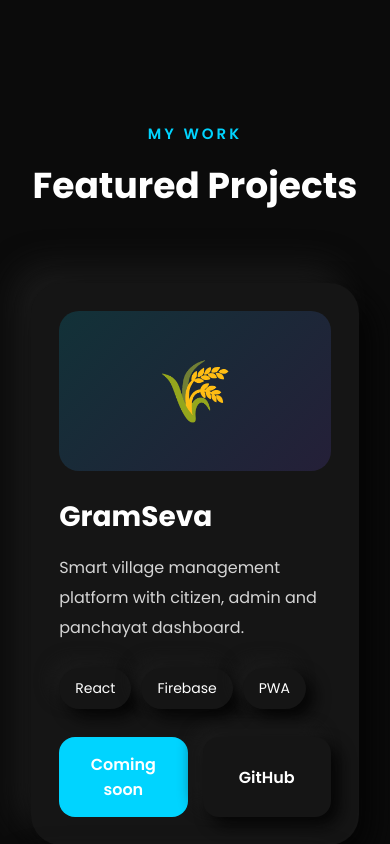
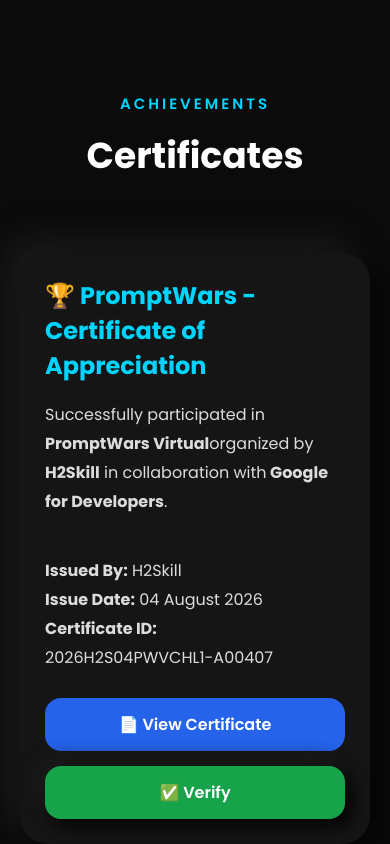
Before and after one commit to vishalexplore/portfolio, a React app: page / in a window 390 px wide. Shown: the part 5780-6624 px from the top of the page. Built offline with nearby package versions, Linux system fonts and the light colour scheme; the HTML template or start-up script is replaced by a standard one.

Commit message:
Added certificate section and portfolio updates

```diff
--- a/src/components/Navbar.jsx
+++ b/src/components/Navbar.jsx
@@ -16,6 +16,7 @@
   "about",
   "skills",
   "projects",
+  "certificates",
   "contact",
 ];
 
@@ -86,6 +87,14 @@
         </a>
 
         <a
+  href="#certificates"
+  className={active === "certificates" ? "active" : ""}
+  onClick={() => setMenuOpen(false)}
+>
+  Certificates
+</a>
+
+        <a
           href="#contact"
           className={active === "contact" ? "active" : ""}
           onClick={() => setMenuOpen(false)}
--- a/src/components/Sections.jsx
+++ b/src/components/Sections.jsx
@@ -325,6 +325,68 @@
 
 </section>
 
+{/* ================= CERTIFICATES ================= */}
+
+<section className="certificates" id="certificates">
+
+  <div className="section-title">
+    <span>ACHIEVEMENTS</span>
+    <h2>Certificates</h2>
+  </div>
+
+  <div className="certificate-grid">
+
+    <div className="certificate-card">
+
+      <h3>🏆 PromptWars - Certificate of Appreciation</h3>
+
+      <p>
+        Successfully participated in <strong>PromptWars Virtual</strong>
+        organized by <strong>H2Skill</strong> in collaboration with
+        <strong> Google for Developers</strong>.
+      </p>
+
+      <div className="certificate-info">
+
+        <p><strong>Issued By:</strong> H2Skill</p>
+
+        <p><strong>Issue Date:</strong> 04 August 2026</p>
+
+        <p>
+          <strong>Certificate ID:</strong><br />
+          2026H2S04PWVCHL1-A00407
+        </p>
+
+      </div>
+
+      <div className="certificate-buttons">
+
+        <a
+          href="/certificates/2026H2S04PWVCHL1-A00407.pdf"
+          target="_blank"
+          rel="noopener noreferrer"
+          className="project-btn live-btn"
+        >
+          📄 View Certificate
+        </a>
+
+        <a
+          href="https://certificate.hack2skill.com/verify/2026H2S04PWVCHL1-A00407"
+          target="_blank"
+          rel="noopener noreferrer"
+          className="project-btn github-btn"
+        >
+          ✅ Verify
+        </a>
+
+      </div>
+
+    </div>
+
+  </div>
+
+</section>
+
       {/* Projects */}
 
       <section className="projects" id="projects">
--- a/src/index.css
+++ b/src/index.css
@@ -2128,3 +2128,162 @@
 }
 
 }
+
+/* ==========================
+CERTIFICATES
+========================== */
+
+.certificates{
+
+padding:120px 8%;
+
+}
+
+.certificate-grid{
+
+display:grid;
+
+grid-template-columns:repeat(auto-fit,minmax(340px,1fr));
+
+gap:35px;
+
+margin-top:60px;
+
+}
+
+.certificate-card{
+
+padding:35px;
+
+border-radius:28px;
+
+background:var(--card);
+
+box-shadow:
+15px 15px 30px var(--shadow1),
+-15px -15px 30px var(--shadow2);
+
+transition:.35s;
+
+}
+
+.certificate-card:hover{
+
+transform:translateY(-8px);
+
+}
+
+.certificate-card h3{
+
+font-size:24px;
+
+margin-bottom:18px;
+
+color:var(--accent);
+
+}
+
+.certificate-card p{
+
+line-height:1.8;
+
+opacity:.85;
+
+}
+
+.certificate-info{
+
+margin-top:20px;
+
+padding-top:20px;
+
+border-top:1px solid rgba(0,0,0,.08);
+
+line-height:2;
+
+}
+
+.certificate-buttons{
+
+display:flex;
+
+gap:15px;
+
+margin-top:25px;
+
+flex-wrap:wrap;
+
+}
+
+.certificate-buttons a{
+
+text-decoration:none;
+
+padding:14px 22px;
+
+border-radius:16px;
+
+font-weight:600;
+
+transition:.3s;
+
+}
+
+.live-btn{
+
+background:#2563eb;
+
+color:#fff;
+
+}
+
+.github-btn{
+
+background:#16a34a;
+
+color:#fff;
+
+}
+
+.live-btn:hover,
+.github-btn:hover{
+
+transform:translateY(-4px);
+
+}
+
+@media(max-width:768px){
+
+.certificates{
+
+padding:90px 20px;
+
+}
+
+.certificate-grid{
+
+grid-template-columns:1fr;
+
+}
+
+.certificate-card{
+
+padding:25px;
+
+}
+
+.certificate-buttons{
+
+flex-direction:column;
+
+}
+
+.certificate-buttons a{
+
+width:100%;
+
+text-align:center;
+
+}
+
+}
```
Also changed, not shown: 1 other file (tests, documents, lock files or other folders). Lines whose indentation alone changed are shown as unchanged.
